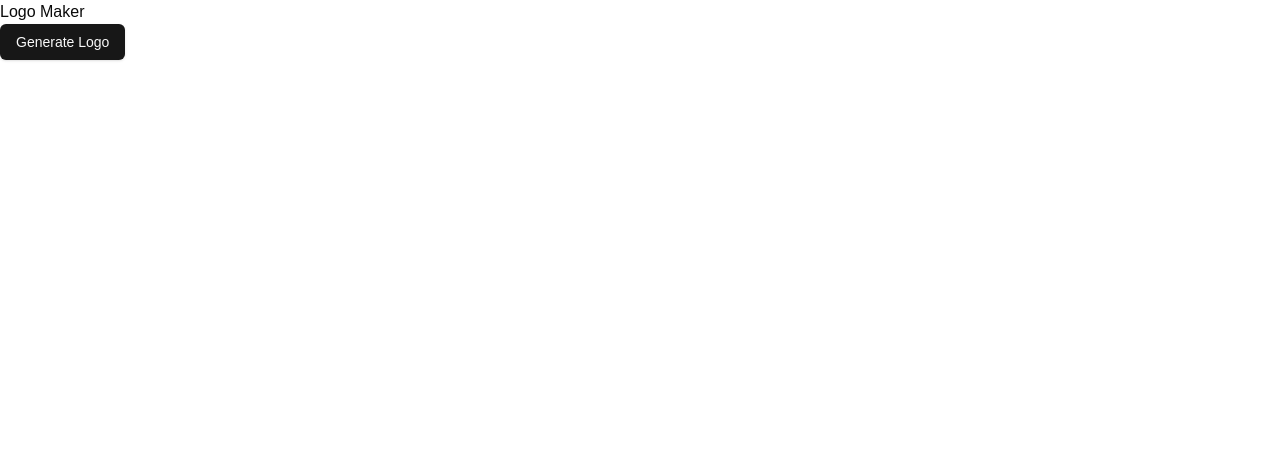
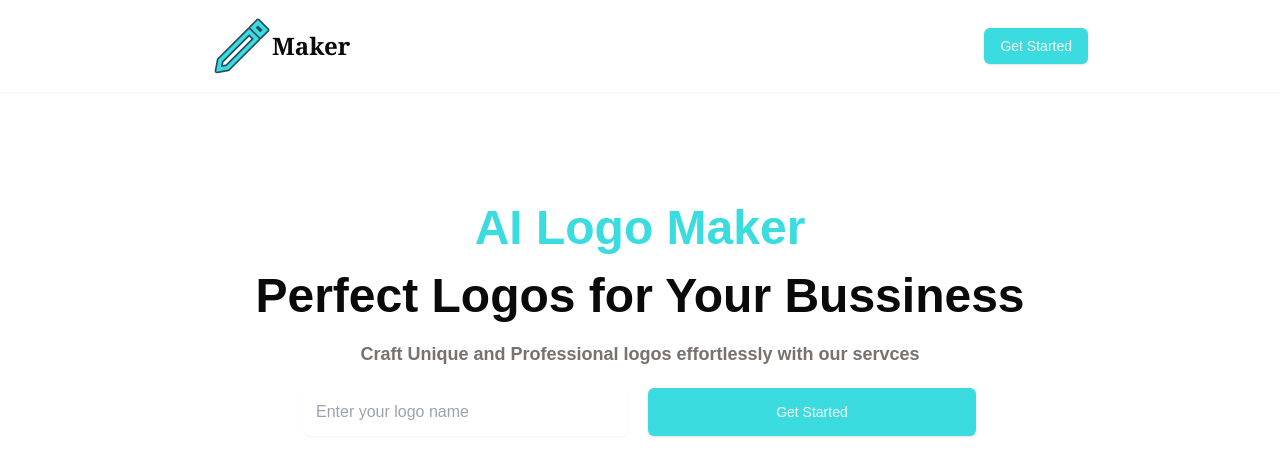
Before and after one commit to abdulazeespr/logoMaker, a Next.js app: page / in a window 1280 px wide. Shown: the top 476 px of the page. Built offline with nearby package versions, Linux system fonts and the light colour scheme.

Commit message:
add landing page

```diff
--- /dev/null
+++ b/app/_components/Header.jsx
@@ -0,0 +1,18 @@
+import { Button } from '@/components/ui/button'
+import Image from 'next/image'
+import React from 'react'
+
+const Header = () => {
+  return (
+    <div className='px-10 lg:px-32 xl:px-48 2xl:px-56 p-4 flex justify-between items-center shadow-sm'>
+
+        <div className='flex justify-center items-center font-serif text-2xl mx-5 font-bold'>
+            <Image src={'/logo.svg'} alt='logo' width={60} height={70} />
+            <h1>Maker</h1>
+        </div>
+        <Button>Get Started</Button>
+    </div>
+  )
+}
+
+export default Header
--- /dev/null
+++ b/app/_components/Hero.jsx
@@ -0,0 +1,22 @@
+import React from 'react'
+import Lookup from '../_data/Lookup'
+import { Button } from '@/components/ui/button'
+
+const Hero = () => {
+  return (
+    <div className='flex items-center mt-28 flex-col gap-5'>
+      <h2 className='text-primary text-5xl text-center font-bold'>{Lookup.HeroHeading}</h2>
+      <h2 className='text-5xl text-center font-bold'>{Lookup.HeroSubheading}</h2>
+      <p className='text-lg text-stone-500 font-bold'>{Lookup.HeroDesciption}</p>
+
+      <div className='flex gap-5 w-full max-w-2xl'>
+        <input placeholder={Lookup.InputTitlePlaceholder}
+        className='p-3 broder rounded-md w-full shadow-sm'
+        ></input>
+        <Button className="w-full py-6">Get Started</Button>
+      </div>
+    </div>
+  )
+}
+
+export default Hero
--- /dev/null
+++ b/app/_data/Lookup.jsx
@@ -0,0 +1,6 @@
+export default {
+    HeroHeading : "AI Logo Maker",
+    HeroSubheading : "Perfect Logos for Your Bussiness",
+    HeroDesciption : "Craft Unique and Professional logos effortlessly with our servces",
+    InputTitlePlaceholder : "Enter your logo name",
+}
--- a/app/layout.js
+++ b/app/layout.js
@@ -1,5 +1,6 @@
 import { Geist, Geist_Mono } from "next/font/google";
 import "./globals.css";
+import Provider from "./provider";
 
 const geistSans = Geist({
   variable: "--font-geist-sans",
@@ -20,9 +21,10 @@ export default function RootLayout({ children }) {
   return (
     <html lang="en">
       <body
-        className={`${geistSans.variable} ${geistMono.variable} antialiased`}
-      >
-        {children}
+        className={`${geistSans.variable} ${geistMono.variable} antialiased`} >
+
+        <Provider>{children}</Provider>
+
       </body>
     </html>
   );
--- a/app/page.js
+++ b/app/page.js
@@ -1,11 +1,10 @@
-import { Button } from "@/components/ui/button";
-import Image from "next/image";
+import Hero from "./_components/Hero";
+
 
 export default function Home() {
   return (
     <div>
-       <h1>Logo Maker</h1>
-       <Button>Generate Logo</Button>
+       <Hero/>
     </div>
   );
 }
--- /dev/null
+++ b/app/provider.jsx
@@ -0,0 +1,17 @@
+import React from 'react'
+import Header from './_components/Header'
+
+const Provider = ({children}) => {
+  return (
+    <div>
+
+        <Header/>
+        <div className='px-10 lg:px-32 xl:px-48 2xl:px-56 '>
+        {children}
+        </div>
+
+        </div>
+  )
+}
+
+export default Provider
--- a/tailwind.config.mjs
+++ b/tailwind.config.mjs
@@ -20,7 +20,7 @@ export default {
   				foreground: 'hsl(var(--popover-foreground))'
   			},
   			primary: {
-  				DEFAULT: 'hsl(var(--primary))',
+  				DEFAULT: '#3adcdf',
   				foreground: 'hsl(var(--primary-foreground))'
   			},
   			secondary: {
```
Also changed, not shown: public/logo.svg (added).
